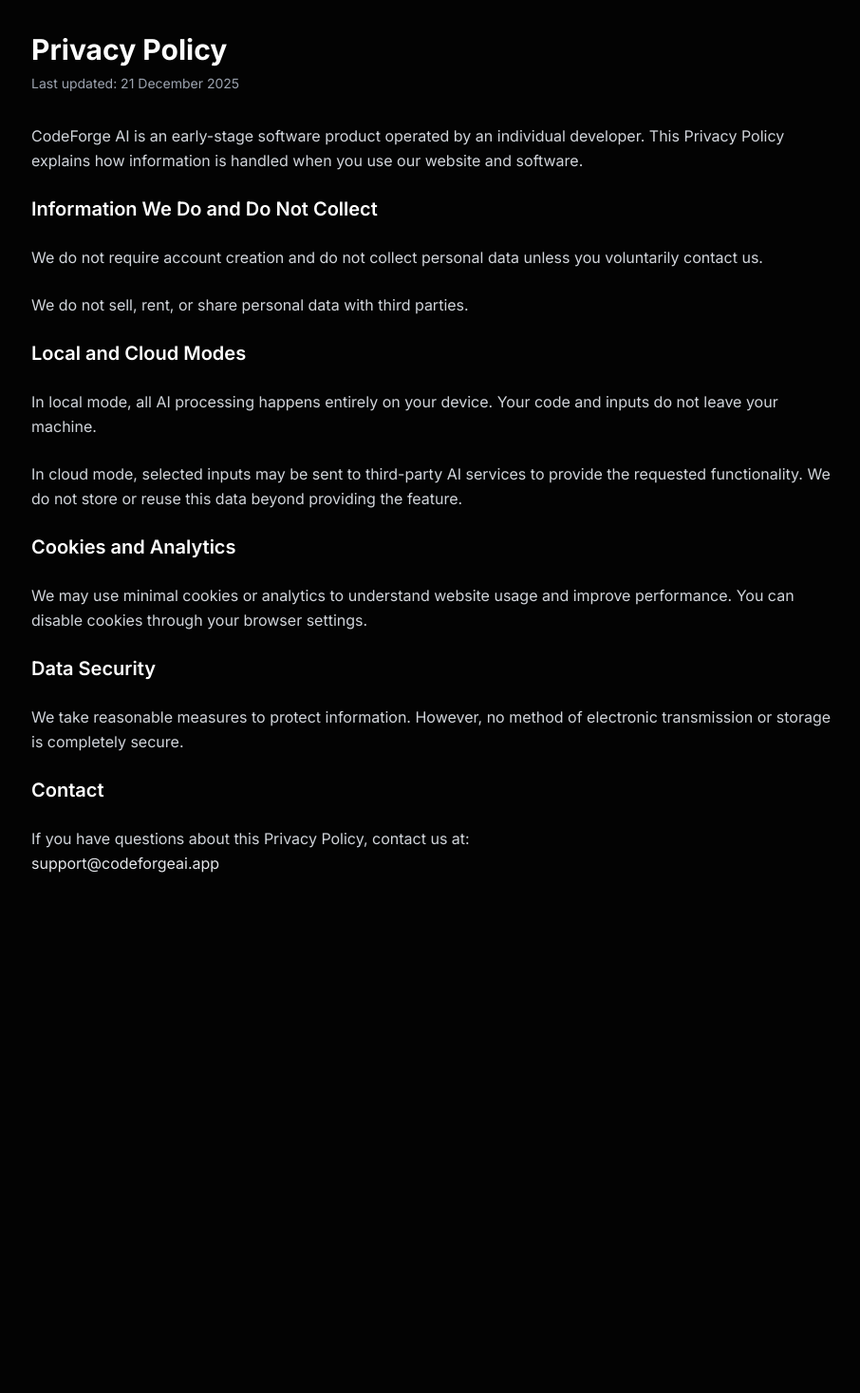
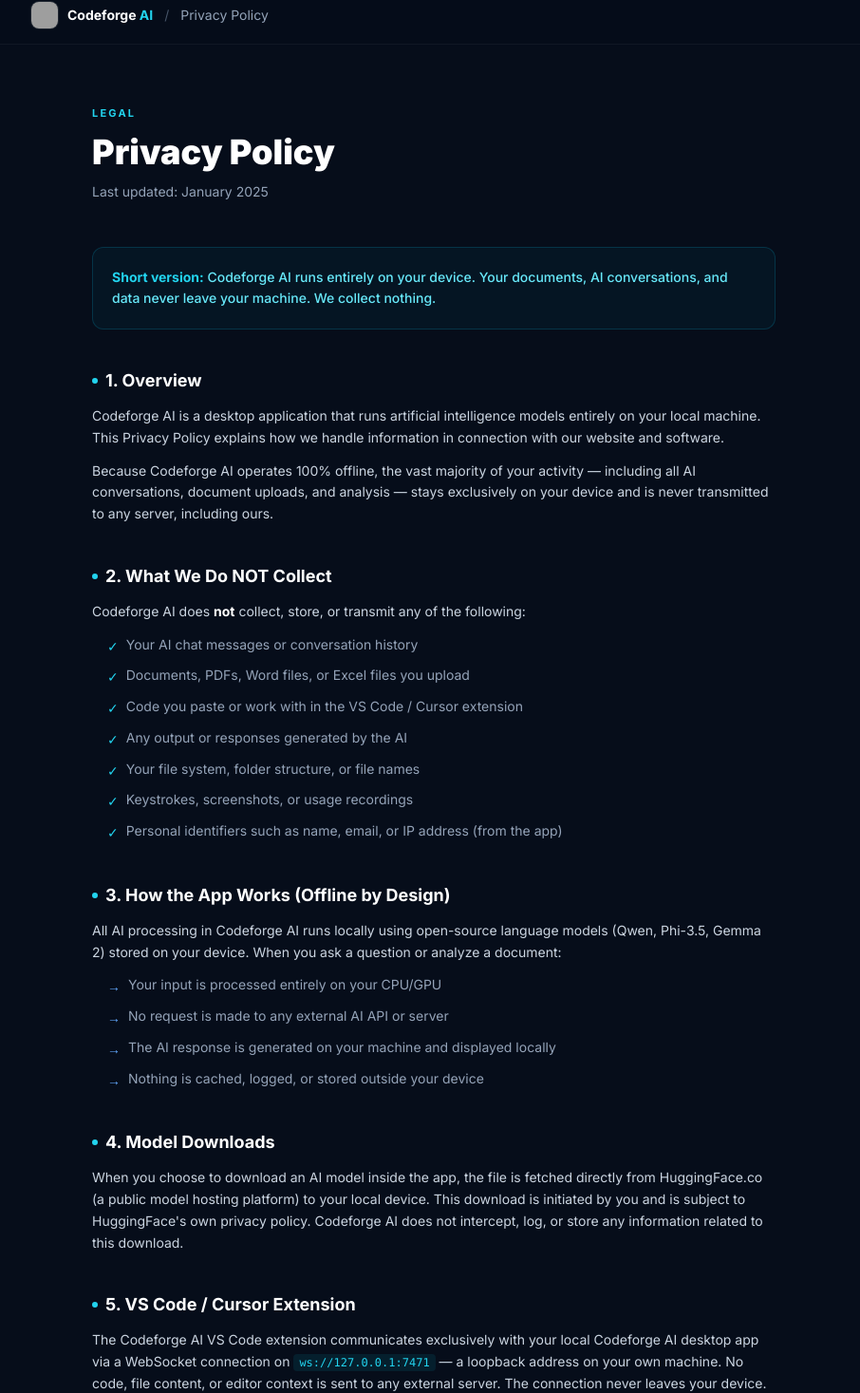
Before and after one commit to Edu124/Codeforge-ai, a Next.js app: page /privacy in a window 1280 px wide. Shown: the part 14-1481 px from the top of the page at 95% size, without its empty margins (183-1089 px from the left). Before the commit the page ends 984 px from the top, so only its background shows below. Built offline with nearby package versions, Linux system fonts and the light colour scheme; grey boxes are pictures that could not be loaded.

Commit message:
Update Privacy Policy page layout and content

```diff
--- a/app/privacy/page.tsx
+++ b/app/privacy/page.tsx
@@ -1,84 +1,211 @@
+import Link from 'next/link'
+import Image from 'next/image'
+
 export const metadata = {
-  title: "Privacy Policy – CodeForge AI",
-};
+  title: "Privacy Policy – Codeforge AI",
+  description: "Codeforge AI privacy policy — your data never leaves your machine.",
+}
 
 export default function PrivacyPolicy() {
   return (
-    <main className="max-w-4xl mx-auto px-6 py-12">
-      <h1 className="text-3xl font-bold text-white mb-2">
-        Privacy Policy
-      </h1>
+    <main className="min-h-screen bg-[#060d1a] text-white">
 
-      <p className="text-sm text-gray-400 mb-8">
-        Last updated: 21 December 2025
-      </p>
+      {/* Nav */}
+      <nav className="border-b border-white/5 bg-[#060d1a]/80 backdrop-blur-xl sticky top-0 z-10">
+        <div className="max-w-4xl mx-auto px-6 py-4 flex items-center gap-3">
+          <Link href="/" className="flex items-center gap-2.5 hover:opacity-80 transition-opacity">
+            <div className="w-7 h-7 rounded-lg overflow-hidden ring-1 ring-white/10">
+              <Image src="/logo.png" alt="Codeforge AI" width={28} height={28} className="w-full h-full object-cover" />
+            </div>
+            <span className="font-bold text-sm">Codeforge <span className="text-cyan-400">AI</span></span>
+          </Link>
+          <span className="text-slate-600 text-sm">/</span>
+          <span className="text-slate-400 text-sm">Privacy Policy</span>
+        </div>
+      </nav>
 
-      <section className="space-y-6 text-gray-300 leading-relaxed">
-        <p>
-          CodeForge AI is an early-stage software product operated by an individual
-          developer. This Privacy Policy explains how information is handled when
-          you use our website and software.
-        </p>
+      <div className="max-w-3xl mx-auto px-6 py-16">
 
-        <h2 className="text-xl font-semibold text-white">
-          Information We Do and Do Not Collect
-        </h2>
+        {/* Header */}
+        <div className="mb-12">
+          <p className="text-[11px] font-bold text-cyan-400 tracking-[0.2em] uppercase mb-3">Legal</p>
+          <h1 className="text-3xl md:text-4xl font-black text-white mb-3">Privacy Policy</h1>
+          <p className="text-slate-400 text-sm">Last updated: January 2025</p>
+        </div>
 
-        <p>
-          We do not require account creation and do not collect personal data
-          unless you voluntarily contact us.
-        </p>
+        {/* Highlight box */}
+        <div className="mb-10 p-5 rounded-xl bg-cyan-500/5 border border-cyan-500/20">
+          <p className="text-cyan-300 text-sm font-medium leading-relaxed">
+            <span className="font-bold text-cyan-400">Short version:</span> Codeforge AI runs entirely on your device.
+            Your documents, AI conversations, and data never leave your machine. We collect nothing.
+          </p>
+        </div>
 
-        <p>
-          We do not sell, rent, or share personal data with third parties.
-        </p>
+        <div className="space-y-10 text-slate-300 text-sm leading-relaxed">
 
-        <h2 className="text-xl font-semibold text-white">
-          Local and Cloud Modes
-        </h2>
+          <section>
+            <h2 className="text-lg font-bold text-white mb-3 flex items-center gap-2">
+              <span className="w-1.5 h-1.5 bg-cyan-400 rounded-full inline-block" />
+              1. Overview
+            </h2>
+            <p>
+              Codeforge AI is a desktop application that runs artificial intelligence models entirely on your local machine.
+              This Privacy Policy explains how we handle information in connection with our website and software.
+            </p>
+            <p className="mt-3">
+              Because Codeforge AI operates 100% offline, the vast majority of your activity — including all AI conversations,
+              document uploads, and analysis — stays exclusively on your device and is never transmitted to any server,
+              including ours.
+            </p>
+          </section>
 
-        <p>
-          In local mode, all AI processing happens entirely on your device.
-          Your code and inputs do not leave your machine.
-        </p>
+          <section>
+            <h2 className="text-lg font-bold text-white mb-3 flex items-center gap-2">
+              <span className="w-1.5 h-1.5 bg-cyan-400 rounded-full inline-block" />
+              2. What We Do NOT Collect
+            </h2>
+            <p className="mb-3">Codeforge AI does <strong className="text-white">not</strong> collect, store, or transmit any of the following:</p>
+            <ul className="space-y-2 ml-4">
+              {[
+                'Your AI chat messages or conversation history',
+                'Documents, PDFs, Word files, or Excel files you upload',
+                'Code you paste or work with in the VS Code / Cursor extension',
+                'Any output or responses generated by the AI',
+                'Your file system, folder structure, or file names',
+                'Keystrokes, screenshots, or usage recordings',
+                'Personal identifiers such as name, email, or IP address (from the app)',
+              ].map((item, i) => (
+                <li key={i} className="flex items-start gap-2 text-slate-400">
+                  <span className="text-cyan-400 mt-0.5 flex-shrink-0">✓</span>
+                  {item}
+                </li>
+              ))}
+            </ul>
+          </section>
 
-        <p>
-          In cloud mode, selected inputs may be sent to third-party AI services
-          to provide the requested functionality. We do not store or reuse
-          this data beyond providing the feature.
-        </p>
+          <section>
+            <h2 className="text-lg font-bold text-white mb-3 flex items-center gap-2">
+              <span className="w-1.5 h-1.5 bg-cyan-400 rounded-full inline-block" />
+              3. How the App Works (Offline by Design)
+            </h2>
+            <p>
+              All AI processing in Codeforge AI runs locally using open-source language models (Qwen, Phi-3.5, Gemma 2)
+              stored on your device. When you ask a question or analyze a document:
+            </p>
+            <ul className="mt-3 space-y-2 ml-4">
+              {[
+                'Your input is processed entirely on your CPU/GPU',
+                'No request is made to any external AI API or server',
+                'The AI response is generated on your machine and displayed locally',
+                'Nothing is cached, logged, or stored outside your device',
+              ].map((item, i) => (
+                <li key={i} className="flex items-start gap-2 text-slate-400">
+                  <span className="text-blue-400 mt-0.5 flex-shrink-0">→</span>
+                  {item}
+                </li>
+              ))}
+            </ul>
+          </section>
 
-        <h2 className="text-xl font-semibold text-white">
-          Cookies and Analytics
-        </h2>
+          <section>
+            <h2 className="text-lg font-bold text-white mb-3 flex items-center gap-2">
+              <span className="w-1.5 h-1.5 bg-cyan-400 rounded-full inline-block" />
+              4. Model Downloads
+            </h2>
+            <p>
+              When you choose to download an AI model inside the app, the file is fetched directly from
+              HuggingFace.co (a public model hosting platform) to your local device. This download is initiated
+              by you and is subject to HuggingFace&apos;s own privacy policy. Codeforge AI does not intercept,
+              log, or store any information related to this download.
+            </p>
+          </section>
 
-        <p>
-          We may use minimal cookies or analytics to understand website usage
-          and improve performance. You can disable cookies through your browser
-          settings.
-        </p>
+          <section>
+            <h2 className="text-lg font-bold text-white mb-3 flex items-center gap-2">
+              <span className="w-1.5 h-1.5 bg-cyan-400 rounded-full inline-block" />
+              5. VS Code / Cursor Extension
+            </h2>
+            <p>
+              The Codeforge AI VS Code extension communicates exclusively with your local Codeforge AI desktop app
+              via a WebSocket connection on <code className="text-cyan-400 bg-cyan-500/10 px-1.5 py-0.5 rounded text-xs">ws://127.0.0.1:7471</code> — a loopback address on your own machine.
+              No code, file content, or editor context is sent to any external server. The connection never leaves your device.
+            </p>
+          </section>
 
-        <h2 className="text-xl font-semibold text-white">
-          Data Security
-        </h2>
+          <section>
+            <h2 className="text-lg font-bold text-white mb-3 flex items-center gap-2">
+              <span className="w-1.5 h-1.5 bg-cyan-400 rounded-full inline-block" />
+              6. Website Contact Form
+            </h2>
+            <p>
+              Our website includes an optional contact form powered by Formspree. If you choose to submit it,
+              the information you provide (name, email address, and message) is sent to Formspree and forwarded
+              to us. We use this solely to respond to your enquiry. We do not add you to mailing lists or share
+              your details with third parties. Formspree&apos;s own privacy policy applies to data processed through their service.
+            </p>
+          </section>
 
-        <p>
-          We take reasonable measures to protect information. However, no method
-          of electronic transmission or storage is completely secure.
-        </p>
+          <section>
+            <h2 className="text-lg font-bold text-white mb-3 flex items-center gap-2">
+              <span className="w-1.5 h-1.5 bg-cyan-400 rounded-full inline-block" />
+              7. Website Analytics &amp; Cookies
+            </h2>
+            <p>
+              Our website does not use advertising cookies or cross-site tracking. We may use minimal,
+              privacy-respecting analytics to understand general traffic patterns (e.g., page views).
+              No personally identifiable information is collected via analytics.
+            </p>
+          </section>
 
-        <h2 className="text-xl font-semibold text-white">
-          Contact
-        </h2>
+          <section>
+            <h2 className="text-lg font-bold text-white mb-3 flex items-center gap-2">
+              <span className="w-1.5 h-1.5 bg-cyan-400 rounded-full inline-block" />
+              8. Children&apos;s Privacy
+            </h2>
+            <p>
+              Codeforge AI is not directed at children under the age of 13. We do not knowingly collect
+              any personal information from children. If you believe a child has submitted information
+              through our contact form, please contact us and we will delete it promptly.
+            </p>
+          </section>
 
-        <p>
-          If you have questions about this Privacy Policy, contact us at:
-          <br />
-          <span className="text-gray-200">
-            support@codeforgeai.app
-          </span>
-        </p>
-      </section>
+          <section>
+            <h2 className="text-lg font-bold text-white mb-3 flex items-center gap-2">
+              <span className="w-1.5 h-1.5 bg-cyan-400 rounded-full inline-block" />
+              9. Changes to This Policy
+            </h2>
+            <p>
+              We may update this Privacy Policy from time to time. Any changes will be reflected on this page
+              with an updated date. Continued use of the software or website after changes constitutes your
+              acceptance of the revised policy.
+            </p>
+          </section>
+
+          <section>
+            <h2 className="text-lg font-bold text-white mb-3 flex items-center gap-2">
+              <span className="w-1.5 h-1.5 bg-cyan-400 rounded-full inline-block" />
+              10. Contact Us
+            </h2>
+            <p>
+              If you have any questions or concerns about this Privacy Policy, please reach out:
+            </p>
+            <div className="mt-3 p-4 rounded-xl bg-white/3 border border-white/8 inline-block">
+              <p className="text-white font-medium">Codeforge AI</p>
+              <a href="mailto:codeforeai.app@gmail.com" className="text-cyan-400 hover:text-cyan-300 transition-colors">
+                codeforeai.app@gmail.com
+              </a>
+            </div>
+          </section>
+
+        </div>
+
+        {/* Back link */}
+        <div className="mt-14 pt-8 border-t border-white/5">
+          <Link href="/" className="text-cyan-400 hover:text-cyan-300 text-sm transition-colors flex items-center gap-2">
+            ← Back to Codeforge AI
+          </Link>
+        </div>
+      </div>
     </main>
-  );
+  )
 }
```
